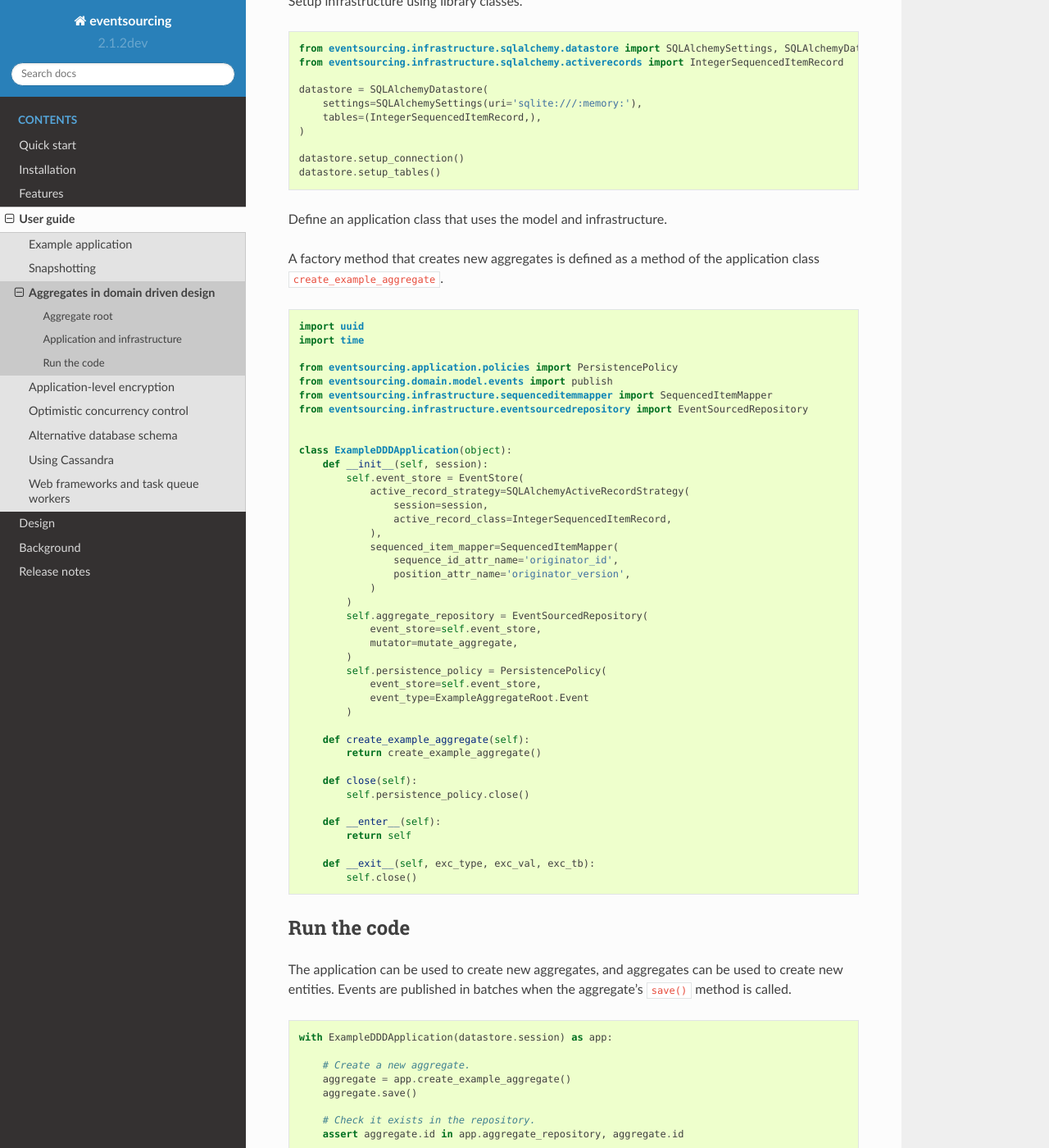
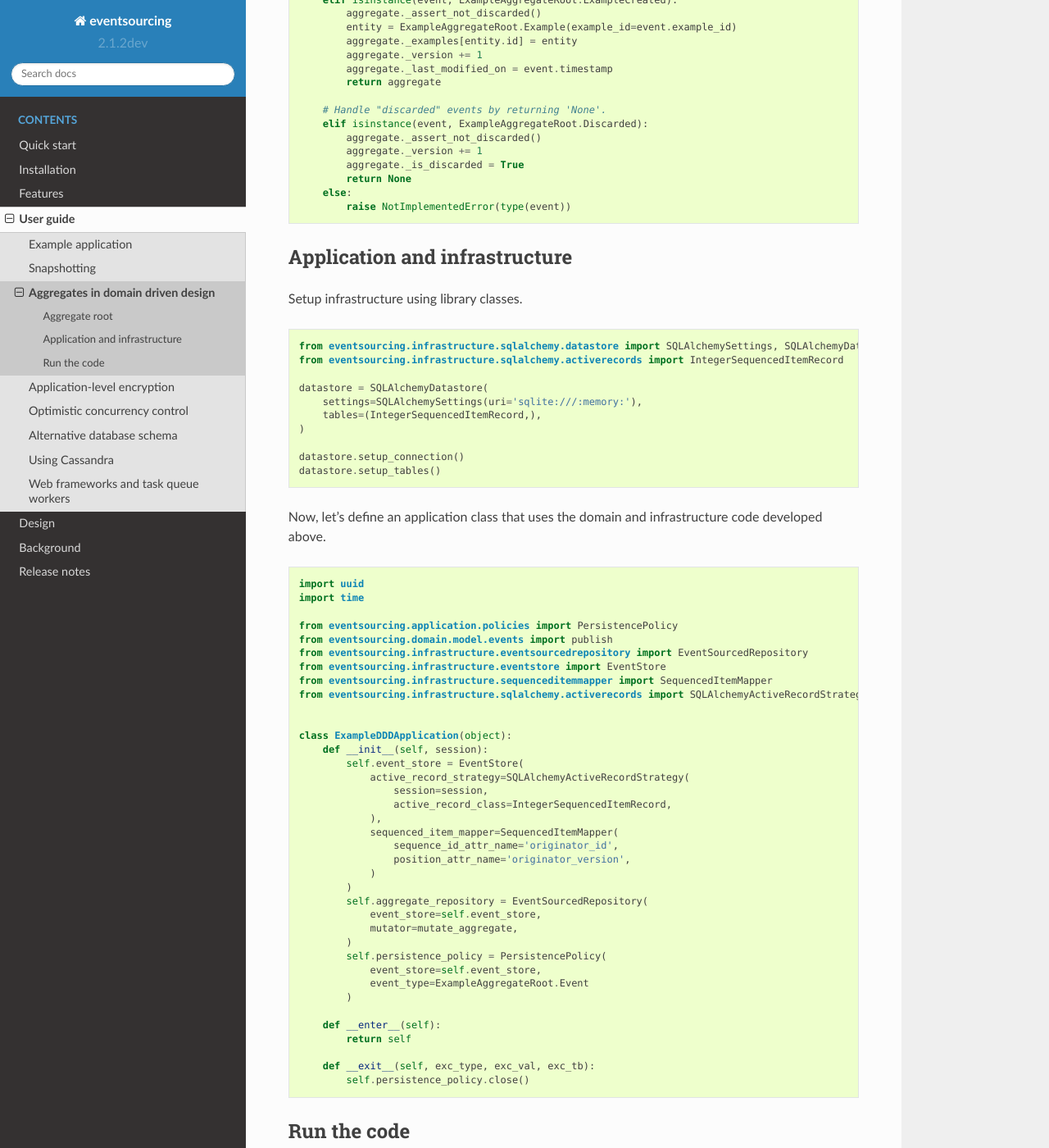
Before and after one commit to pyeventsourcing/eventsourcing, a Sphinx documentation site: the page built from docs/topics/user_guide/aggregates_in_ddd.rst, in a window 1280 px wide and 1400 px high, scrolled down 2601 px. Shown: the whole window at 82% size. Built offline with Sphinx 7.4.7 and the Read the Docs theme 2.0.0, drawn with Linux system fonts in a browser that asks for light colours; some of the changed text lies outside the part shown.

Commit message:
Adjusted copy and comments in aggregates section of user guide.

```diff
--- a/docs/topics/user_guide/aggregates_in_ddd.rst
+++ b/docs/topics/user_guide/aggregates_in_ddd.rst
@@ -116,7 +137,6 @@ We'll also need a mutator function.
         """
         Mutator function for example aggregate.
         """
-
         # Handle "created" events by constructing the aggregate object.
         if isinstance(event, ExampleAggregateRoot.Created):
             aggregate = ExampleAggregateRoot(**event.__dict__)
@@ -161,10 +181,8 @@ Setup infrastructure using library classes.
     datastore.setup_tables()
 
 
-Define an application class that uses the model and infrastructure.
+Now, let's define an application class that uses the domain and infrastructure code developed above.
 
-A factory method that creates new aggregates is defined as a method
-of the application class ``create_example_aggregate``.
 
 .. code:: python
 
@@ -173,8 +191,10 @@ of the application class ``create_example_aggregate``.
 
     from eventsourcing.application.policies import PersistencePolicy
     from eventsourcing.domain.model.events import publish
+    from eventsourcing.infrastructure.eventsourcedrepository import EventSourcedRepository
+    from eventsourcing.infrastructure.eventstore import EventStore
     from eventsourcing.infrastructure.sequenceditemmapper import SequencedItemMapper
-    from eventsourcing.infrastructure.eventsourcedrepository import EventSourcedRepository
+    from eventsourcing.infrastructure.sqlalchemy.activerecords import SQLAlchemyActiveRecordStrategy
 
 
     class ExampleDDDApplication(object):
@@ -198,17 +218,11 @@ of the application class ``create_example_aggregate``.
                 event_type=ExampleAggregateRoot.Event
             )
 
-        def create_example_aggregate(self):
-            return create_example_aggregate()
-
-        def close(self):
-            self.persistence_policy.close()
-
         def __enter__(self):
             return self
 
         def __exit__(self, exc_type, exc_val, exc_tb):
-            self.close()
+            self.persistence_policy.close()
 
 
 Run the code
@@ -224,7 +238,7 @@ method is called.
     with ExampleDDDApplication(datastore.session) as app:
 
         # Create a new aggregate.
-        aggregate = app.create_example_aggregate()
+        aggregate = create_example_aggregate()
         aggregate.save()
 
         # Check it exists in the repository.
@@ -274,6 +288,5 @@ method is called.
         assert aggregate.id not in app.aggregate_repository
 
 
-The library has a slightly more sophisticated ``AggregateRoot`` class
-that can be extended in the same way as the library's ``TimestampedVersionedEntity`` class,
-from which it derives.
+The library has a ``AggregateRoot`` class that is slightly more developed
+than the code in this example.
```
Also changed, not shown: other parts of docs/topics/user_guide/aggregates_in_ddd.rst (+25 -4 lines).
